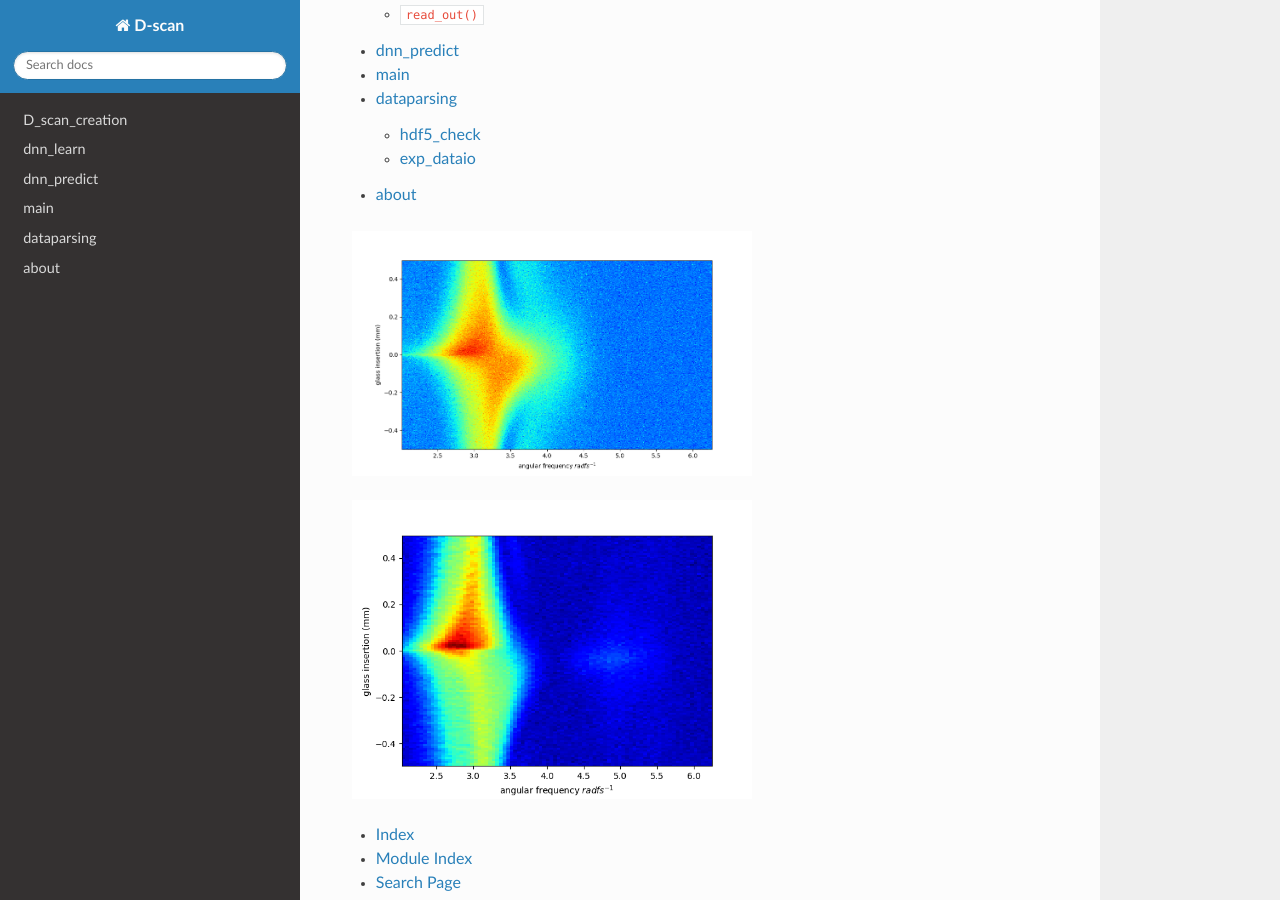
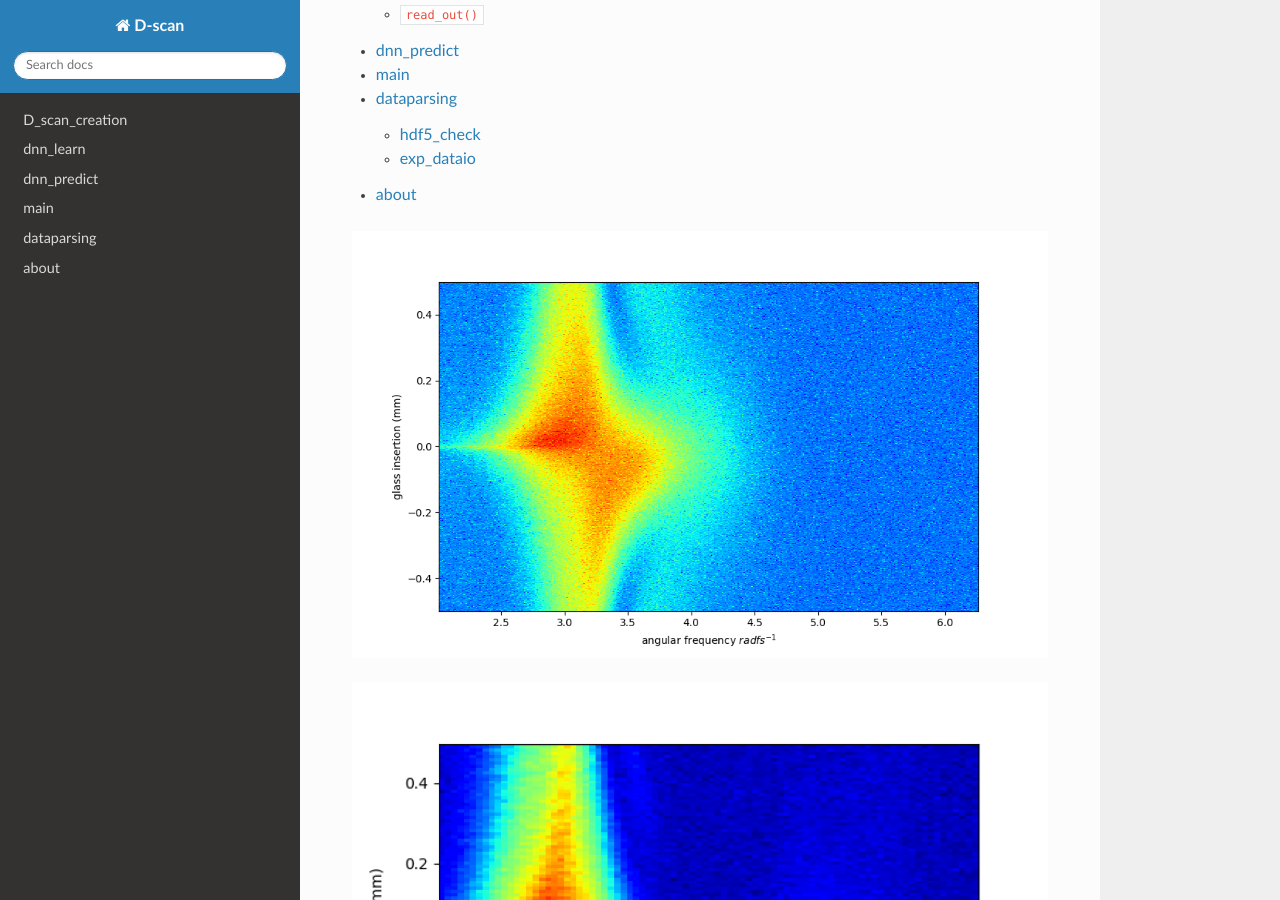
Before and after one commit to williamlouth/D-Scan-docs, a Sphinx documentation site: the page built from source/index.rst, in a window 1280 px wide and 900 px high, scrolled down 2011 px. Built offline with Sphinx 7.4.7 and the Read the Docs theme 2.0.0, drawn with Linux system fonts in a browser that asks for light colours.

Commit message:
updating the docs

```diff
--- a/source/index.rst
+++ b/source/index.rst
@@ -18,11 +18,11 @@
 
 
 .. image:: _static/dscantrace.png
-  :width: 400
+  :width: 800
   :alt: A dscan trace of a pulse with quadratic phase.
 
 .. image:: _static/dscancompress.png
-  :width: 400
+  :width: 900
   :alt: A dscan trace of a pulse with quadratic phase and a compression ratio of 4.
 
 
```
